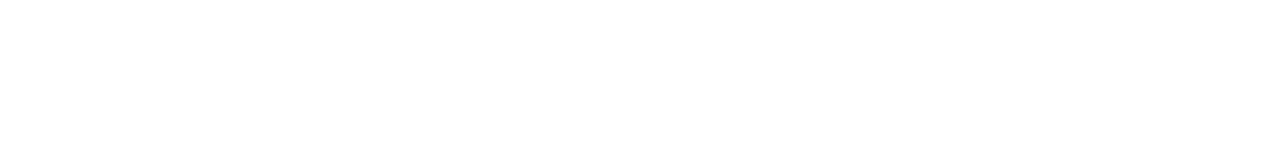
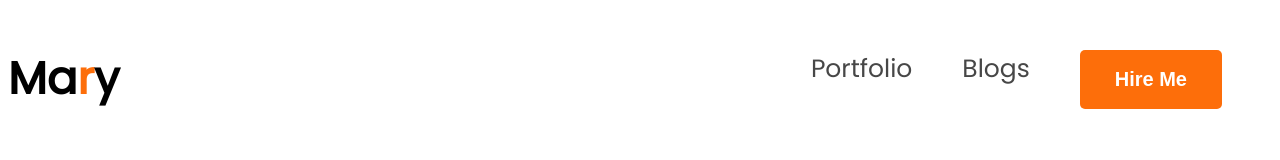
Before and after one commit to minalrana0678/web-developer, a plain HTML site: page index.html in a window 1280 px wide. Drawn offline with Linux system fonts and the light colour scheme.

Commit message:
create website

```diff
--- a/index.html
+++ b/index.html
@@ -4,11 +4,21 @@
     <meta charset="UTF-8">
     <meta name="viewport" content="width=device-width, initial-scale=1.0">
     <title>Create Portfolio </title>
+    <link rel="preconnect" href="https://fonts.googleapis.com">
+<link rel="preconnect" href="https://fonts.gstatic.com" crossorigin>
+<link href="https://fonts.googleapis.com/css2?family=Open+Sans:wght@400;500;700;800&family=Poppins:wght@300;400&display=swap" rel="stylesheet">
     <link rel="stylesheet" href="style.css">
 </head>
 <body>
     <header>
-
+        <nav>
+            <h2 class="nav-fortfolio">Ma<span class="different">r</span>y</h2>
+            <ul>
+                <li><a href="#">Portfolio</a></li>
+                <li><a href="#">Blogs</a></li>
+                <li><button class="btn">Hire Me</button></li>
+            </ul>
+        </nav>
 
 
     </header>
--- a/style.css
+++ b/style.css
@@ -0,0 +1,50 @@
+body{
+    font-family: 'Open Sans', sans-serif;
+font-family: 'Poppins', sans-serif;
+}
+
+
+nav{
+    display: flex;
+    justify-content: space-between;
+    align-items: center;
+}
+.nav-fortfolio{
+    color: black;
+    font-size: 45px;
+    font-weight: 800;
+}
+.different{
+    color: #FD6E0A;
+}
+nav > ul{
+    display: flex;
+}
+nav li{
+    list-style: none;
+    margin-right: 50px;
+
+}
+nav a{
+    text-decoration: none;
+    font-size:25px;
+    font-weight: 400;
+    color: #474747;
+}
+nav a:hover{
+    /* text-decoration: underline; */
+    background-color: lightgray;
+    /* padding: 10px; */
+    border-radius: 5px;
+}
+.btn{
+    background: #FD6E0A;
+    border-radius: 5px;
+    border: none;
+    font-weight: 700;
+    font-size: 20px;
+    color:#fff;
+    padding: 18px 35px;
+    cursor: pointer;
+
+}
```
